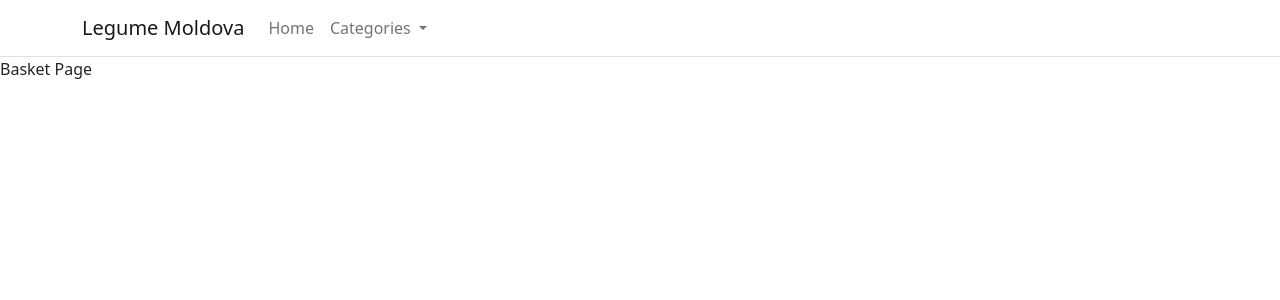
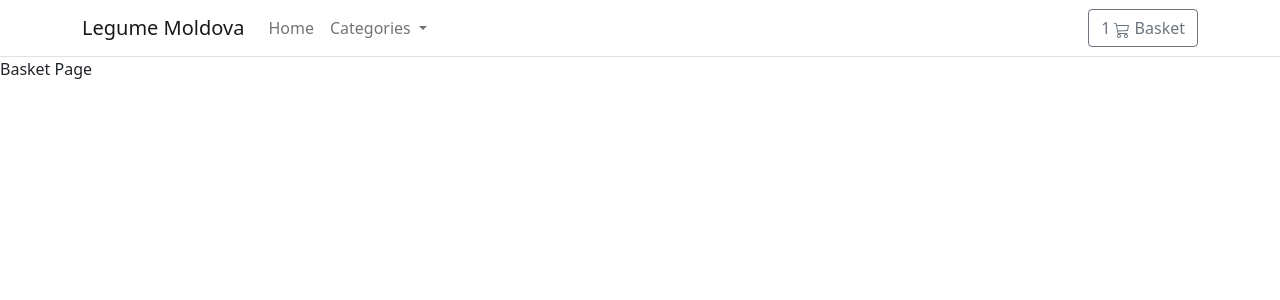
Before and after one commit to elenadubina/ecommerce, a Django app: page /basket/ in a window 1280 px wide. Shown: the top 300 px of the page. Run offline with Django 4.2, Linux system fonts and the light colour scheme; data that the repository does not hold is empty; some libraries are stand-ins or nearby versions.

Commit message:
add basket button

```diff
--- a/templates/store/base.html
+++ b/templates/store/base.html
@@ -6,6 +6,7 @@
     <meta charset="utf-8" />
     <title>{% block title %}My shop{% endblock %}</title>
     <meta name="viewport" content="width=device-width, initial-scale=1">
+    <script src="https://kit.fontawesome.com/afbe5aa2ed.js" crossorigin="anonymous"></script>
     <link href="https://cdn.jsdelivr.net/npm/bootstrap@5.0.0-beta1/dist/css/bootstrap.min.css" rel="stylesheet" integrity="sha384-giJF6kkoqNQ00vy+HMDP7azOuL0xtbfIcaT9wjKHr8RbDVddVHyTfAAsrekwKmP1" crossorigin="anonymous">
     <script src="https://cdn.jsdelivr.net/npm/bootstrap@5.0.0-beta1/dist/js/bootstrap.bundle.min.js" integrity="sha384-ygbV9kiqUc6oa4msXn9868pTtWMgiQaeYH7/t7LECLbyPA2x65Kgf80OJFdroafW" crossorigin="anonymous"></script>
 </head>
@@ -46,6 +47,13 @@
 {#                        <input class="form-control me-2" type="search" placeholder="Search" aria-label="Search">#}
 {#                        <button class="btn btn-outline-success" type="submit">Search</button>#}
 {#                    </form>#}
+                    <a type="button" role="button" href="{% url "basket:basket_summary" %}" class="btn btn-outline-secondary">
+                        <div class="d-inline-flex">1</div>
+                        <svg xmlns="http://www.w3.org/2000/svg" width="16" height="16" fill="currentColor" class="bi bi-cart3" viewBox="0 0 16 16">
+  <path d="M0 1.5A.5.5 0 0 1 .5 1H2a.5.5 0 0 1 .485.379L2.89 3H14.5a.5.5 0 0 1 .49.598l-1 5a.5.5 0 0 1-.465.401l-9.397.472L4.415 11H13a.5.5 0 0 1 0 1H4a.5.5 0 0 1-.491-.408L2.01 3.607 1.61 2H.5a.5.5 0 0 1-.5-.5zM3.102 4l.84 4.479 9.144-.459L13.89 4H3.102zM5 12a2 2 0 1 0 0 4 2 2 0 0 0 0-4zm7 0a2 2 0 1 0 0 4 2 2 0 0 0 0-4zm-7 1a1 1 0 1 1 0 2 1 1 0 0 1 0-2zm7 0a1 1 0 1 1 0 2 1 1 0 0 1 0-2z"/>
+                        </svg>
+                        Basket
+                    </a>
                 </div>
             </div>
         </nav>
```
